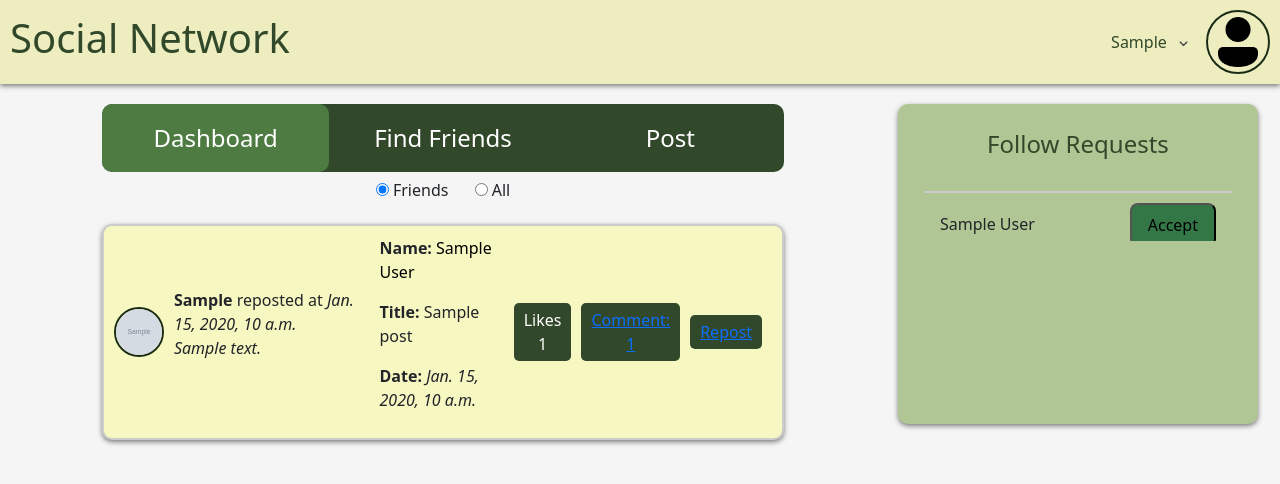
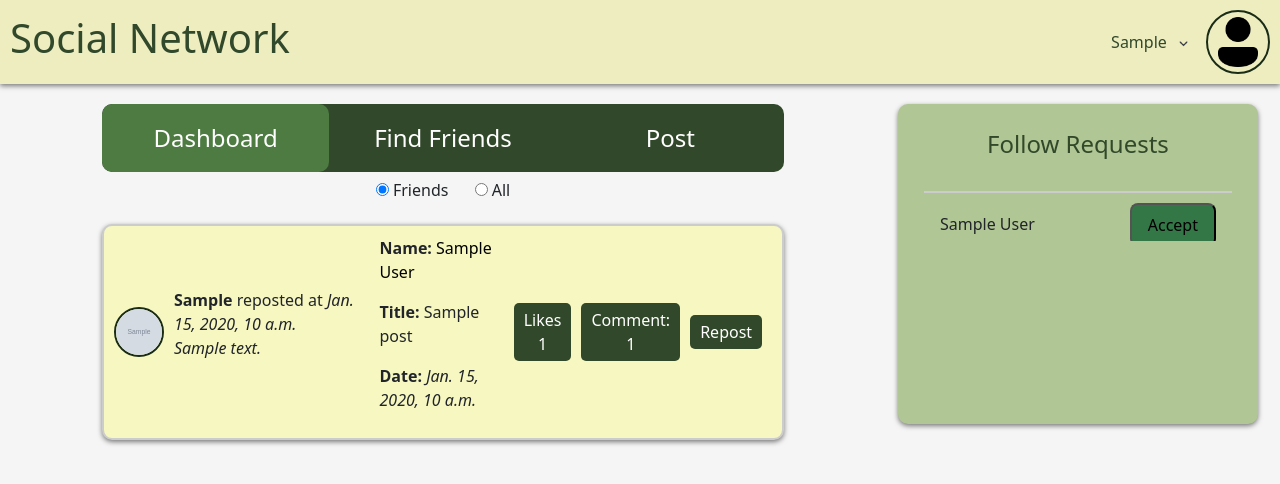
Before and after one commit to Geoxxll/SocialNetworking, a Django app: template server/socialNetworking/templates/socialNetworking/dashboard.html in a window 1280 px wide. Shown: the top 484 px of the page. Run offline with Django 5.2, Linux system fonts and the light colour scheme; the template is opened without the code that fills it: most values are stand-ins (such as "Sample title", 1, 10 or a date in 2020); grey boxes marked "Sample" are stand-in pictures; some libraries are stand-ins or nearby versions.

Commit message:
animations added and comment and repost buttons fixed

```diff
--- a/server/socialNetworking/templates/socialNetworking/dashboard.html
+++ b/server/socialNetworking/templates/socialNetworking/dashboard.html
@@ -114,8 +114,11 @@
                                 <!-- attach each the numLikes element to its own post in order to update number accordingly -->
                                 <span id="numLikes-{{ post.pk }}">{{ post.num_likes }}</span>
                             </button>
-                            <button class="position-relative"><a class="stretched-link" href="{% url 'post-detail' post.pk %}">Comment: {{ total_comments }}</a></button>
-                            <button><a href="{% url 'share-post' post.pk %}">Repost</a></button>
+                            <button class="position-relative"><a class="stretched-link" href="{% url 'post-detail' post.pk %}" style="color: white; text-decoration: none;">Comment: {{ total_comments }}</a></button>
+
+                            {% if post.visibility != "FRIENDS" %}
+                                <button><a href="{% url 'share-post' post.pk %}" style="color: white; text-decoration: none;">Repost</a></button>
+                            {% endif %}
                         </div>
                     </form>
                 </div>
@@ -251,8 +254,15 @@
                 },
                 success: function(response) {
 
-                    $('#posts-section').prepend(response);
+                    // $('#posts-section').prepend(response);
 
+                    var newPosts = $(response).hide();
+                    // Prepend the new content to the posts section
+                    $('#posts-section').prepend(newPosts);
+                    // Fade in the new content
+                    newPosts.slideDown('slow', function() {
+                    $(this).fadeIn('slow');
+                    });
 
                 },
                 error: function(xhr, status, error) {
--- a/server/socialNetworking/templates/socialNetworking/replace_post.html
+++ b/server/socialNetworking/templates/socialNetworking/replace_post.html
@@ -74,10 +74,10 @@
                             <!-- attach each the numLikes element to its own post in order to update number accordingly -->
                             <span id="numLikes-{{ post.pk }}">{{ post.num_likes }}</span>
                         </button>
-                        <button class="position-relative"><a class="stretched-link" href="{% url 'post-detail' post.pk %}">Comment: {{ total_comments }}</a></button>
+                        <button class="position-relative"><a class="stretched-link" href="{% url 'post-detail' post.pk %}" style="color: white; text-decoration: none;">Comment: {{ total_comments }}</a></button>
                         <!-- Not be able to share friends only posts of others friends only post-->
                         {% if post.visibility != "FRIENDS" %}
-                        <button><a href="{% url 'share-post' post.pk %}">Repost</a></button>
+                        <button><a href="{% url 'share-post' post.pk %}" style="color: white; text-decoration: none;">Repost</a></button>
                         {% endif %}
                     </div>
                 </form>
--- a/server/socialNetworking/views.py
+++ b/server/socialNetworking/views.py
@@ -242,6 +242,7 @@
                     # dont add users friends only posts
                     elif post.visibility == 'FRIENDS' and post.author_of_posts != currentUser_asAuthor:
                         if Follower.objects.filter(followee=post.author_of_posts, follower=currentUser_asAuthor).exists():
+
                             if Follower.objects.filter(followee=currentUser_asAuthor, follower=post.author_of_posts):
                                 # visible_posts.append(post)
                                 friend_posts.append(post)
@@ -250,11 +251,13 @@
                             visible_posts.append(post)
                             friend_posts.append(post)
 
+                print(toggle_option)
                 if toggle_option == 'friends':
                     posts = friend_posts
                     template_name = 'socialNetworking/replace_post.html'
                 elif toggle_option == 'all':
                     posts = visible_posts
+
                     template_name = 'socialNetworking/replace_post.html'
                 else:
                     posts = friend_posts
@@ -304,6 +307,7 @@
 
             if toggle_option == 'friends':
                 posts = friend_posts
+                print(posts)
                 template_name = 'socialNetworking/replace_post.html'
             elif toggle_option == 'all':
                 posts = visible_posts
@@ -1793,6 +1797,7 @@
 
             if toggle_option == 'all':
                 posts = visible_posts
+                print(posts)
                 template_name = 'socialNetworking/replace_post.html'
             else:
                 posts = friend_posts
```
